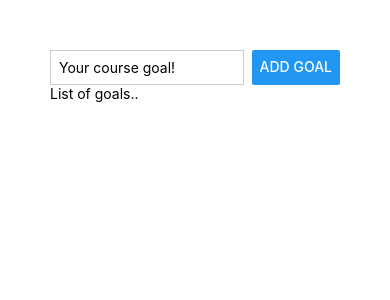
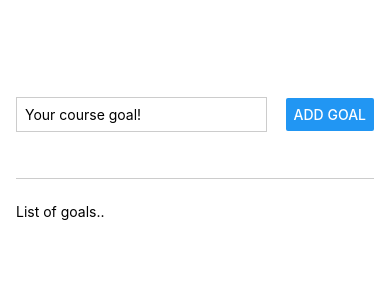
Before and after one commit to zamanmohamed/React-Native---ToDo-app-, a React Native app: screen / in a window 390 px wide. Shown: the top 300 px of the page. Built offline with nearby package versions, Linux system fonts and the light colour scheme.

Commit message:
02 - 010 Improving The Layout

```diff
--- a/App.js
+++ b/App.js
@@ -8,8 +8,7 @@
         <TextInput style={styles.textInput} placeholder="Your course goal!" />
         <Button title="Add Goal" />
       </View>
-
-      <View>
+      <View style={styles.goalsContainer}>
         <Text>List of goals..</Text>
       </View>
     </View>
@@ -18,11 +17,21 @@
 
 const styles = StyleSheet.create({
   appContainer: {
-    padding: 50,
+    /*මෙහිදී සම්පූර්ණ interface එකම එකම  flex (parent flex) එකක් ලෙස   appContainer  flex: 1 හරහා ගනී*/
+    /* අනතුරුව inputContainer(child flex) flex: 1  හා goalsContainer(child flex) flex: 5 හරහා*/
+    /*inputContainer එක 1/6 ක හා goalsContainer  එක 5/6 ක කොටසක් අත්පත් කර ගනී*/
+    flex: 1,
+    paddingTop: 50,
+    paddingHorizontal: 16,
   },
   inputContainer: {
+    flex: 1,
     flexDirection: "row",
     justifyContent: "space-between",
+    alignItems: "center",
+    marginBottom: 24,
+    borderBottomWidth: 1,
+    borderBottomColor: "#cccccc",
   },
   textInput: {
     borderWidth: 1,
@@ -32,4 +41,7 @@
     marginRight: 8,
     padding: 8,
   },
+  goalsContainer: {
+    flex: 5,
+  },
 });
```
